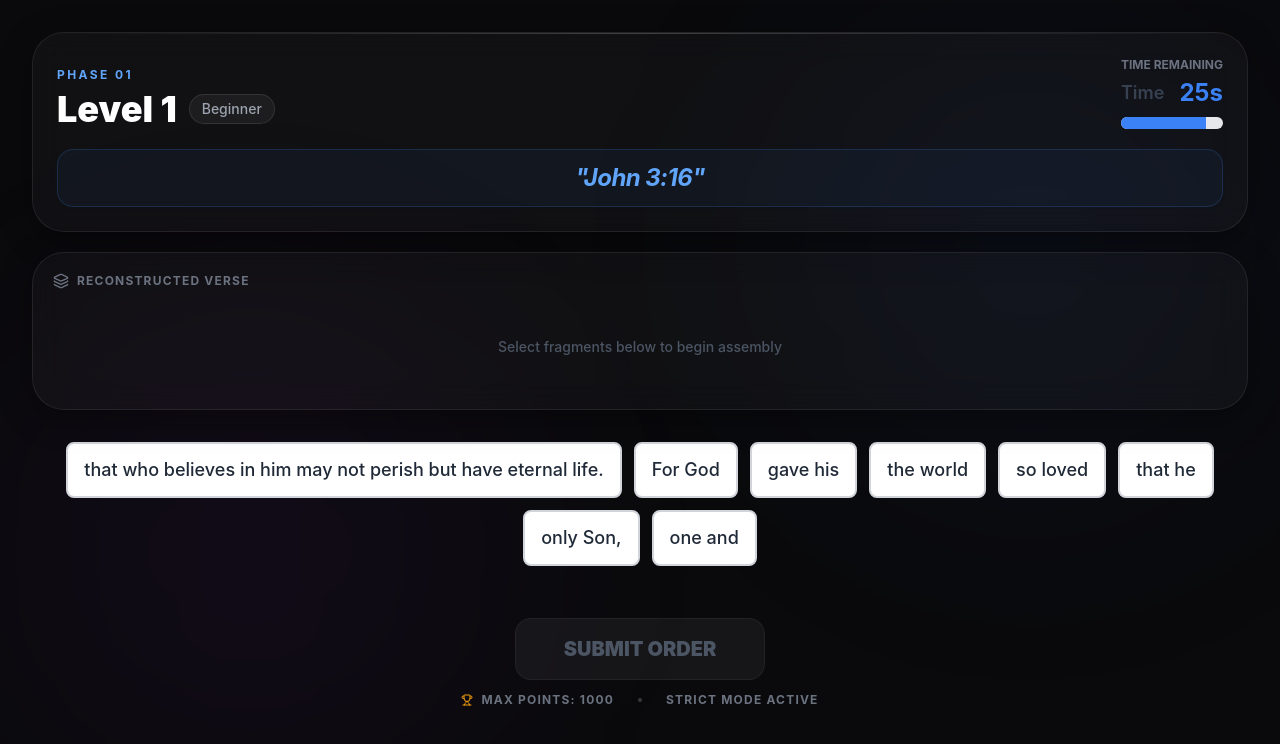
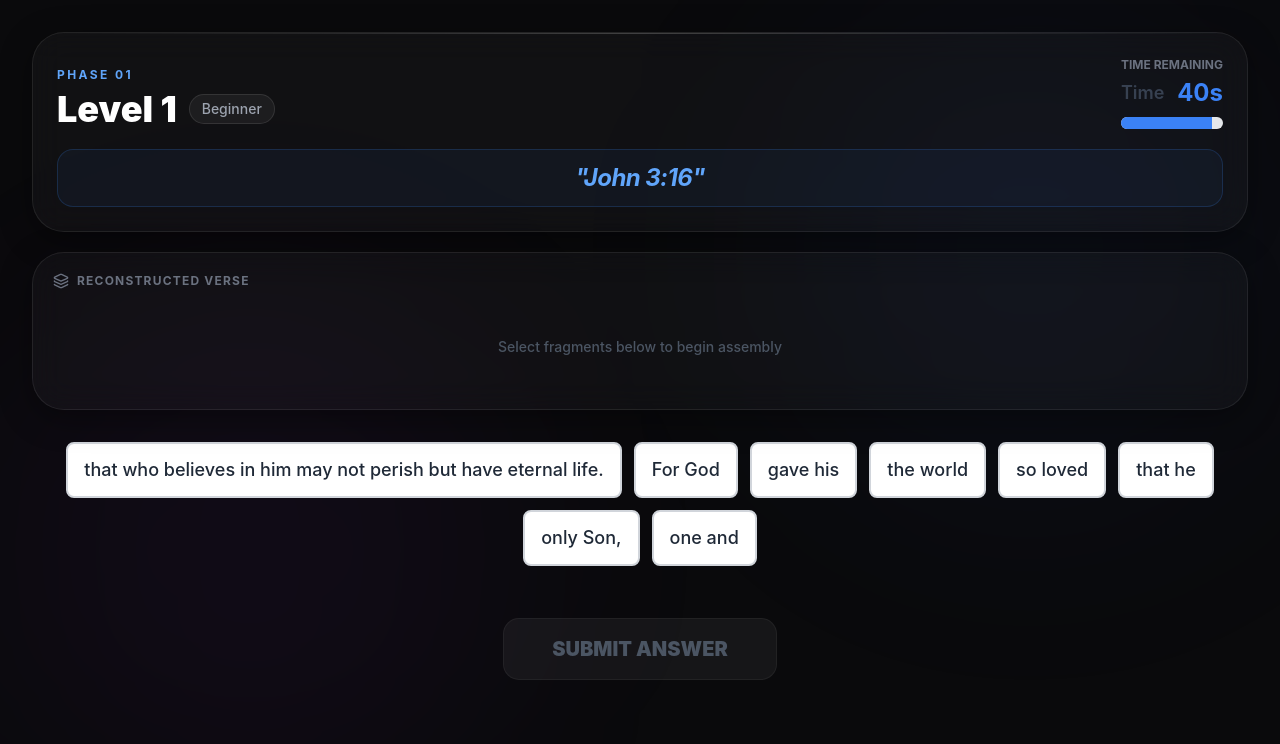
Before and after one commit to dariogeorge21/verse-order, a Next.js app: page /level/1 in a window 1280 px wide. Shown: the top 744 px of the page. Built offline with nearby package versions, Linux system fonts and the light colour scheme.

Commit message:
enhanced message

```diff
--- a/app/level/[levelNumber]/page.tsx
+++ b/app/level/[levelNumber]/page.tsx
@@ -15,7 +15,7 @@ import { LevelTimer } from "@/components/LevelTimer";
 import { motion, AnimatePresence } from "framer-motion";
 import { Hash, Layers, Trophy, CheckCircle2, AlertCircle } from "lucide-react";
 
-const LEVEL_TIME = 30;
+const LEVEL_TIME = 45;
 
 export default function LevelPage() {
   const router = useRouter();
@@ -288,20 +288,10 @@ export default function LevelPage() {
             {isSubmitted ? (
                <div className="flex items-center gap-3">
                   {feedback === 'correct' ? <CheckCircle2 className="text-green-600" /> : <AlertCircle className="text-red-600" />}
-                  {feedback === 'correct' ? "PERFECT" : "RETRYING..."}
+                  {feedback === 'correct' ? "PERFECT" : "FAILED"}
                </div>
-            ) : "SUBMIT ORDER"}
-
-            {!isSubmitted && selectedOrder.length > 0 && (
-               <div className="absolute top-0 -inset-full h-full w-1/2 z-5 block transform -skew-x-12 bg-gradient-to-r from-transparent via-white/40 to-transparent group-hover:animate-shine" />
-            )}
+            ) : "SUBMIT ANSWER"}
           </button>
-
-          <div className="flex items-center gap-6 text-gray-500 text-xs font-bold uppercase tracking-widest">
-             <span className="flex items-center gap-2"><Trophy className="w-3 h-3 text-amber-500" /> Max Points: {levelNumber * 1000}</span>
-             <span className="w-1 h-1 rounded-full bg-white/20" />
-             <span>Strict Mode Active</span>
-          </div>
         </div>
       </div>
     </div>
```
